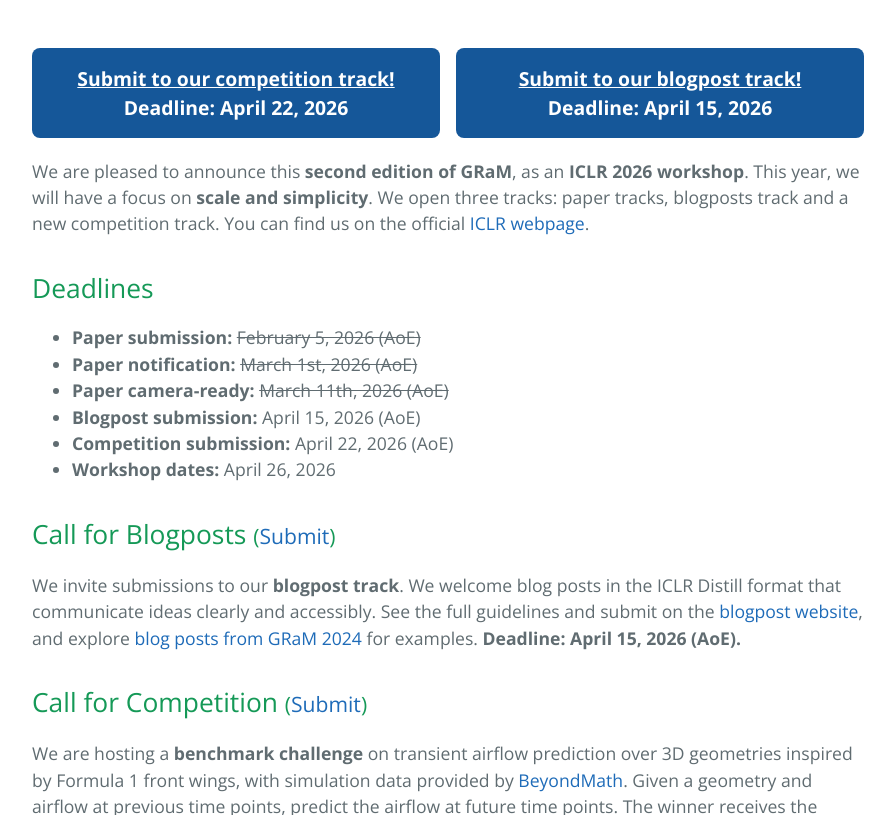
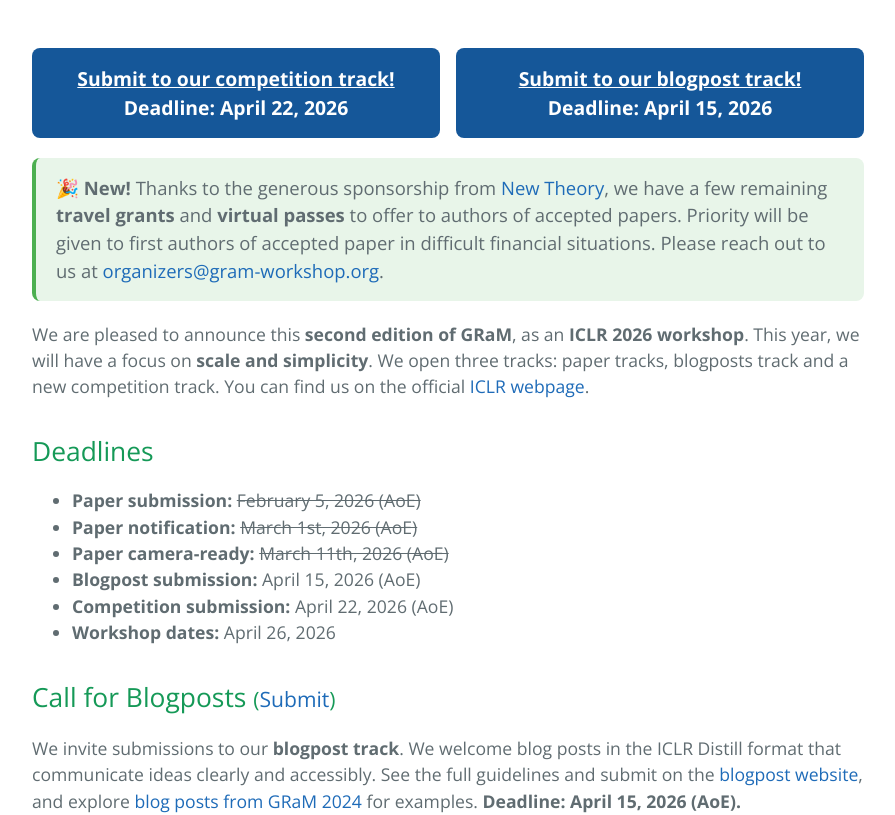
Before and after one commit to gram-workshop/gram-workshop.github.io, a Jekyll site: the page built from index.md, in a window 1280 px wide and 900 px high, scrolled down 302 px, cut to the strip 85-900 px from the top of the window. Shown: the whole strip, without its empty margins (192-1087 px from the left). Built offline with Jekyll 4.4.1, drawn with Linux system fonts in a browser that asks for light colours; some of the changed text lies outside the part shown.

Commit message:
adding sponsorship and travel grants

```diff
--- a/index.md
+++ b/index.md
@@ -13,6 +13,10 @@ description: "Workshop on Geometry-grounded Representation Learning and Generati
   <div style="flex: 1; min-width: 250px; background-color: #155799; color: white; text-align: center; padding: 16px 20px; border-radius: 8px; font-size: 1.1em; font-weight: bold;">
     <a href="https://gram-blogposts.github.io/2026/about/" style="color: white; text-decoration: underline;">Submit to our blogpost track!</a> Deadline: April 15, 2026
   </div>
+</div>
+
+<div style="background-color: #e8f5e9; border-left: 4px solid #4caf50; padding: 16px 20px; border-radius: 8px; margin-bottom: 20px; font-size: 1.05em;">
+  <strong>🎉 New!</strong> Thanks to the generous sponsorship from <a href="https://www.newtheory.ai/">New Theory</a>, we have a few remaining <strong>travel grants</strong> and <strong>virtual passes</strong> to offer to authors of accepted papers. Priority will be given to first authors of accepted paper in difficult financial situations. Please reach out to us at <a href="mailto:organizers@gram-workshop.org">organizers@gram-workshop.org</a>.
 </div>
 
 We are pleased to announce this **second edition of GRaM**, as an **ICLR 2026 workshop**. This year, we will have a focus on **scale and simplicity**. We open three tracks: paper tracks, blogposts track and a new competition track. You can find us on the official [ICLR webpage](https://iclr.cc/virtual/2026/workshop/10000809).
@@ -226,7 +230,7 @@ If you have any questions, please feel free to email us at [organizers AT gram-w
   <img src="assets/img/logos/mcml.svg" alt="MCML" style="height: 60px; width: auto;">
 </div>
 
-## Acknowledgements
+## Acknowledgements to our co-organzing sponsors
 
 <p style="text-align: justify;">We are grateful to <a href="https://www.newtheory.ai/">New Theory</a> for their generous financial support of the workshop. We also thank <a href="https://beyondmath.com/">BeyondMath</a> for creating and curating the incredible dataset powering our competition, with a special thanks to <strong>Gavin Seegoolam</strong> (BeyondMath) and <strong>Julian Suk</strong> (Competition Area Chair) for making it happen. Finally, we thank <a href="https://mcml.ai/">MCML</a> for providing the competition winners with an award prize.</p>
 
```
Also changed, not shown: 5 other files.
